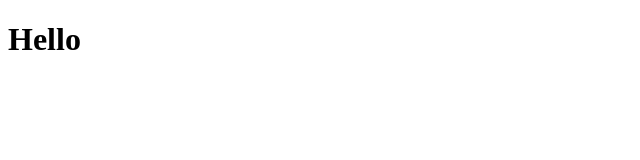
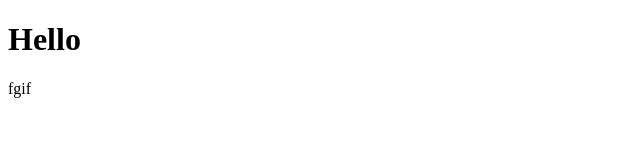
Before and after one commit to Sakshisaraswat/FullStack, a website: page index.html in a window 1280 px wide. Shown: the full height of the page, 0-640 px from the left. Drawn offline with Linux system fonts and the light colour scheme.

```diff
--- a/index.html
+++ b/index.html
@@ -5,5 +5,6 @@
     </head>
 <body>
     <h1>Hello </h1>
+    <p>fgif</p>
 </body>
     </html>
```
Also changed, not shown: package.json (added, +24 -0 lines), 2 other files.
